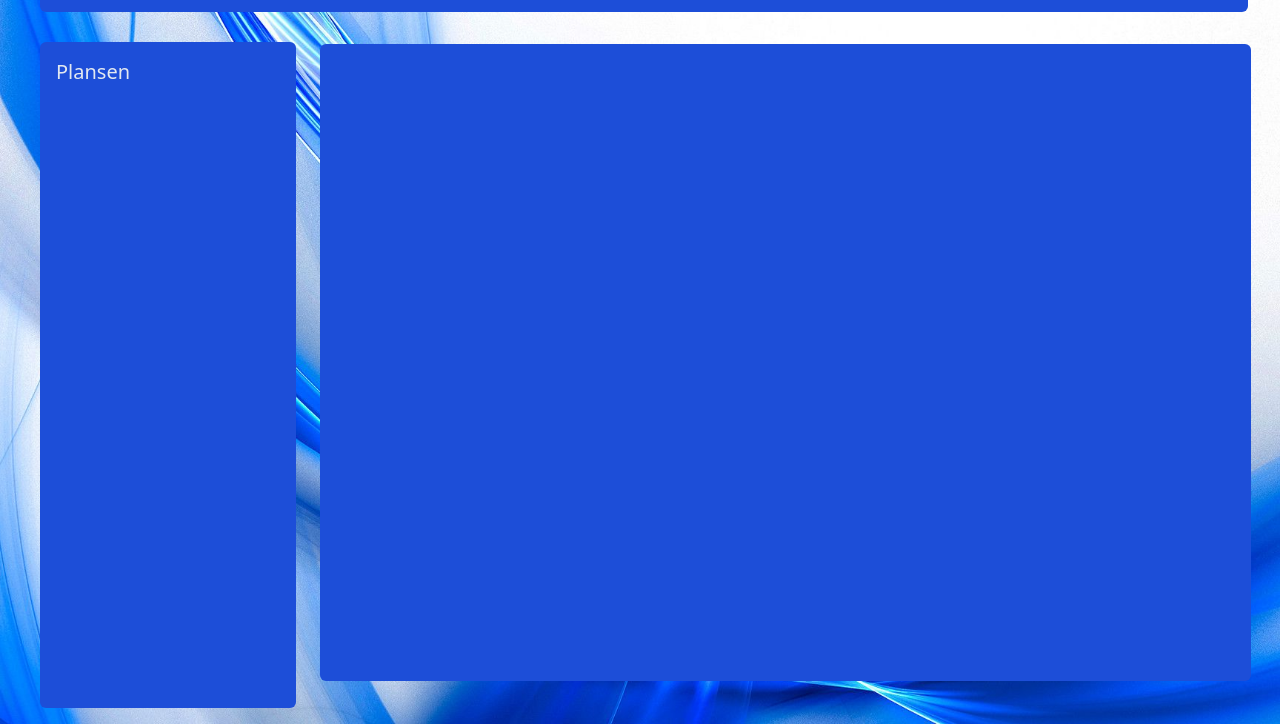
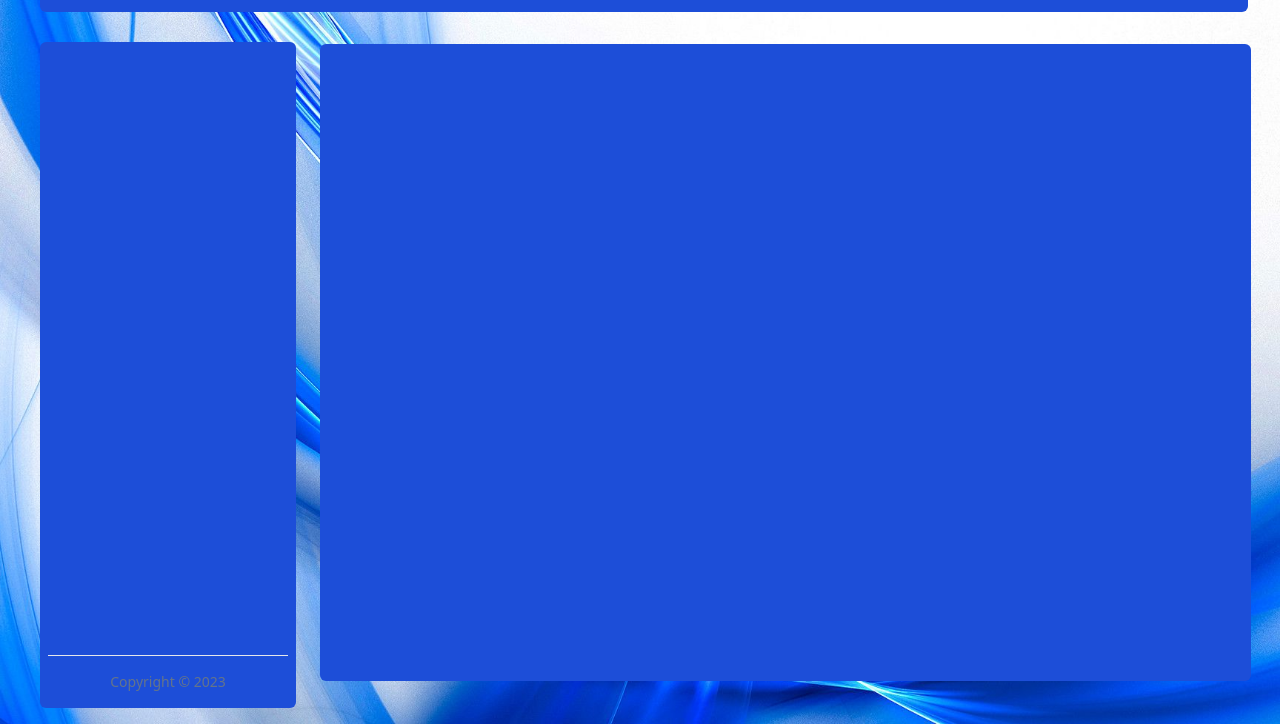
Before and after one commit to GHOST-Aram/todo-ist--one, a website built with webpack: page src/templates/index.html in a window 1280 px wide. Shown: the part 76-800 px from the top of the page. Built offline with nearby package versions, Linux system fonts and the light colour scheme.

Commit message:
feat: Create footer

```diff
--- a/src/scripts/dom_manager.js
+++ b/src/scripts/dom_manager.js
@@ -1,4 +1,5 @@
 export default class DOMManager {
+
     constructor () {
 
     }
@@ -9,7 +10,23 @@ export default class DOMManager {
 
      return div
     }
+    createFooter () {
+     const footer = document.createElement('footer')
 
+     //Horizontal line
+     const line = document.createElement('hr')
+     line.style.height = '1xp'
+     line.className = 'bg-slate-500 w-full'
+     footer.appendChild(line)
+
+     //Paragraph
+     const p = document.createElement('p')
+     p.className = 'text-sm text-slate-500 text-center py-4'
+     p.innerHTML = `Copyright &copy; ${new Date().getFullYear()}`
+     footer.appendChild(p)
+
+     return footer
+    }
    createHeader () {
      const header = document.createElement('header')
      header.className = 'p-4 bg-blue-700 m-auto mx-4 rounded-top rounded-md'
@@ -40,5 +57,4 @@ export default class DOMManager {
      contentContainer.appendChild(content)
    }
 
-
 }
--- a/src/scripts/index.js
+++ b/src/scripts/index.js
@@ -13,7 +13,6 @@ const header = domManager.createHeader()
 
 //sidebar
 const sidebar = domManager.createSidebar()
-    sidebar.appendChild(domManager.createHeading('Plansen'))
     domManager.render(sidebar)
 
 //Content container
@@ -21,3 +20,7 @@ const container = domManager.createContainer()
     container.classList.add('bg-blue-700')
     container.id = 'content-container'
     domManager.render(container)
+
+//Footer
+const footer = domManager.createFooter()
+    sidebar.appendChild(footer)
--- a/src/styles/input.css
+++ b/src/styles/input.css
@@ -26,6 +26,12 @@ aside {
     width: 97%;
     height: 79.6vh;
 }
+footer {
+    position: absolute;
+    bottom: 0;
+    left: .5rem;
+    right: .5rem;
+}
 header {
     position: fixed;
     top: 1.5rem;
```
Also changed, not shown: dist/index.html, src/styles/styles.css, 2 other files.
